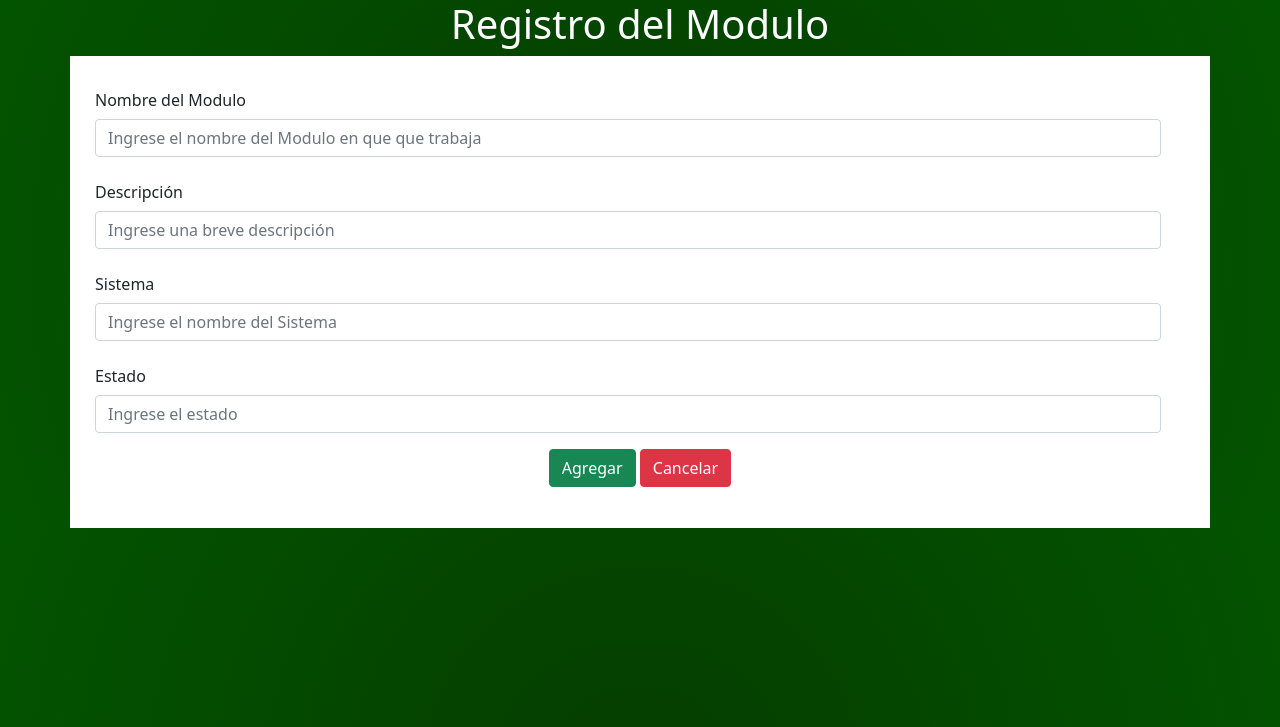
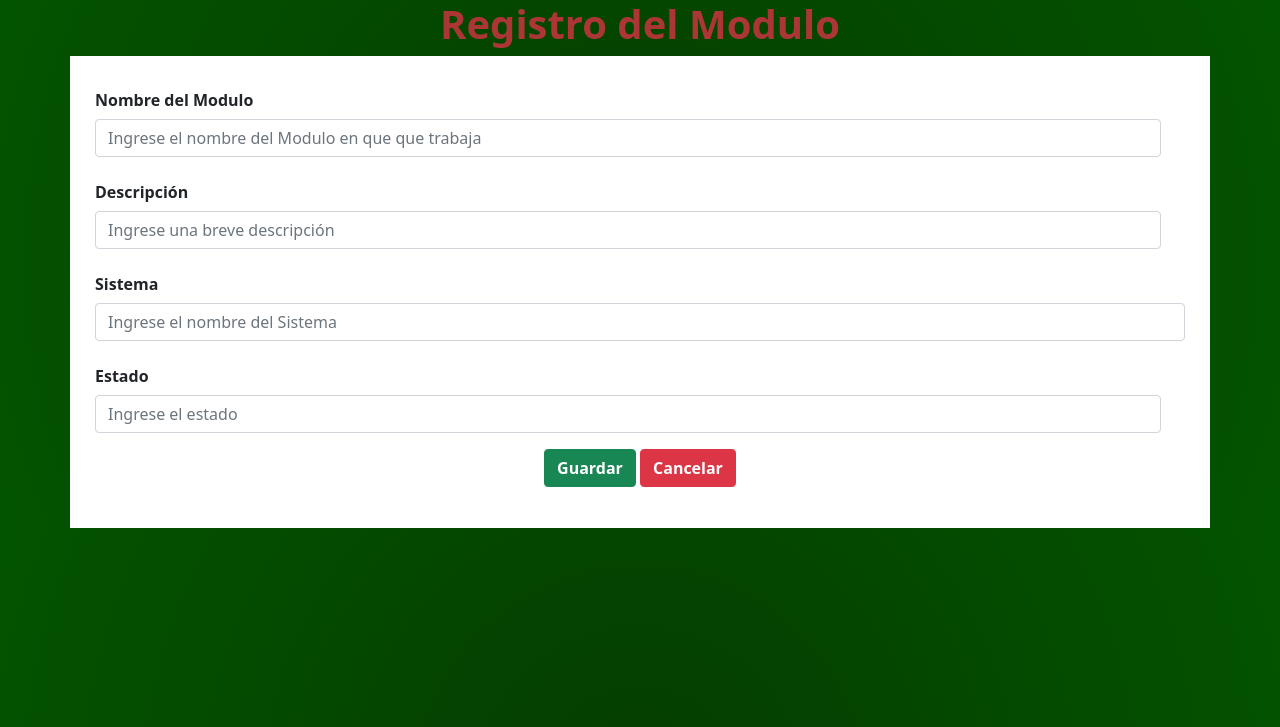
Before and after one commit to Anabel12veron/Pasantia, a PHP site: page /pantallas/modulo.php in a window 1280 px wide. Shown: the top 727 px of the page. Run offline with PHP 8.4, Linux system fonts and the light colour scheme; data that the repository does not hold is empty.

Commit message:
negrita a los titulos

```diff
--- a/assets/estiloInicio.css
+++ b/assets/estiloInicio.css
@@ -1,8 +1,9 @@
 h1{
     justify-content: center;
     -ms-flex-align: center;
-    color: rgb(255, 255, 255);
+    color: rgb(172, 54, 54);
 }
+
 .buttons{
     justify-content: center;
     -ms-flex-align: center;
--- a/pantallas/comentario.php
+++ b/pantallas/comentario.php
@@ -11,7 +11,8 @@
 </head>
 
 <body class="fondo">
-    <a name="" id="" class="btn btn-dark m-3" href="../index.php" role="button">Volver al Inicio</a>
+    <a name="" id="" class="btn btn-dark m-3" href="../index.php" role="button"><strong> Volver al Inicio </strong></a>
+
 <div class="container" style="background-color: #ffffff; padding: 10px">
 <?php
     require("../base_de_datos/Conexion.php");
@@ -37,6 +38,7 @@
         </div>
         <div class="m-3 row">
         <div class="text-center">
+        <a name="" id="" class="btn btn-primary m-3" href="../pantallas/datos_comentario.php" role="button"><strong> Ver Comentarios </strong></a>
           <button class="btn btn-success" role="button"><strong> Fijar Comentario </strong></button>
         </div>
 </div>
--- a/pantallas/datos_comentario.php
+++ b/pantallas/datos_comentario.php
@@ -11,8 +11,8 @@
 </head>
 
 <body class="fondo">
-    <h1 class="text-center">Comentarios Fijados</h1>
-    <a name="" id="" class="btn btn-dark m-3" href="../pantallas/comentario.php" role="button">Volver</a>
+    <h1 class="text-center"><strong> Comentarios Fijados </strong></h1>
+    <a name="" id="" class="btn btn-dark m-3" href="../pantallas/comentario.php" role="button"><strong> Volver </strong></a>
     <div class="container">
         <div class="table-responsive" style="background-color: white; padding: 10px">
             <?php
@@ -39,7 +39,7 @@
                             <td><?php echo $programador["Comentario"]; ?></td>
                             <td>
                                 <a href="<?php echo "../base_de_datos/eliminarComentario.php?id=", $programador['ID_Comentario']; ?>">
-                                    <button class="btn btn-danger">Eliminar</button>
+                                    <button class="btn btn-danger"><strong> Eliminar </strong></button>
                                 </a>
                             </td>
                         </tr>
--- a/pantallas/modulo.php
+++ b/pantallas/modulo.php
@@ -16,31 +16,31 @@
   $result= $mysqli->query($sql) or die ($mysqli->error);
 ?>
 
-  <h1 class="text-center">Registro del Modulo</h1>
+  <h1 class="text-center"><strong> Registro del Modulo </strong></h1>
   <div class="container" style="background-color: #ffffff; padding: 25px">
   <!--Formulatio y Dirección donde se hace el registro -->
     <form action="../base_de_datos/agregarModulo.php"  method="POST" >
     <input type="text" class="form-control" hidden name="action" id="action" value="insert">
       <div class="mb-3 row">
-        <label for="Nombre_Modulo" class="col-sm-1-12 col-form-label">Nombre del Modulo</label>
+        <label for="Nombre_Modulo" class="col-sm-1-12 col-form-label"><strong> Nombre del Modulo </strong></label>
         <div class="col-sm-6">
           <input type="text" class="form-control" name="Nombre_Modulo" id="Nombre_Modulo" placeholder="Ingrese el nombre del Modulo en que que trabaja">
         </div>
       </div>
       <div class="mb-3 row">
-        <label for="Descripcion" class="col-sm-1-12 col-form-label">Descripción</label>
+        <label for="Descripcion" class="col-sm-1-12 col-form-label"><strong> Descripción </strong></label>
         <div class="col-sm-6">
           <input type="text" class="form-control" name="Descripcion" id="Descripcion" placeholder="Ingrese una breve descripción">
         </div>
       </div>
       <div class="mb-3 row">
-        <label for="Sistema" class="col-sm-1-12 col-form-label">Sistema</label>
+        <label for="Sistema" class="col-sm-1-12 col-form-label"><strong> Sistema <strong></label>
         <div class="col-sm-6">
           <input type="text" class="form-control" name="Sistema" id="Sistema" placeholder="Ingrese el nombre del Sistema">
         </div>
       </div>
       <div class="mb-3 row">
-        <label for="Estado" class="col-sm-1-12 col-form-label">Estado</label>
+        <label for="Estado" class="col-sm-1-12 col-form-label"><strong> Estado </strong></label>
         <div class="col-sm-6">
           <input type="text" class="form-control" name="Estado" id="Estado" placeholder="Ingrese el estado">
         </div>
@@ -48,8 +48,8 @@
       </fieldset>
       <div class="m-3 row">
         <div class="text-center">
-          <button class="btn btn-success" role="button">Agregar</button>
-          <a name="" id="" class="btn btn-danger" href="../pantallas/datosProyecto.php" role="button">Cancelar</a>
+          <button class="btn btn-success" role="button"><strong> Guardar </strong></button>
+          <a name="" id="" class="btn btn-danger" href="../pantallas/datosProyecto.php" role="button"><strong> Cancelar </strong></a>
         </div>
       </div>
     </form>
--- a/pantallas/persona.php
+++ b/pantallas/persona.php
@@ -57,8 +57,8 @@
       </fieldset>
       <div class="m-3 row">
         <div class="text-center">
-          <button class="btn btn-success" role="button">Agregar</button>
-          <a name="" id="" class="btn btn-danger" href="../index.php" role="button">Cancelar</a>
+          <button class="btn btn-success" role="button"><strong> Guardar </strong></button>
+          <a name="" id="" class="btn btn-danger" href="../index.php" role="button"><strong> Cancelar </strong></a>
         </div>
       </div>
     </form>
```
Also changed, not shown: pantallas/datosProyecto.php (+8 -8 lines), pantallas/datos_programador.php (+4 -4 lines), pantallas/informacio.php (+4 -4 lines), pantallas/proyecto.php (+4 -4 lines).
